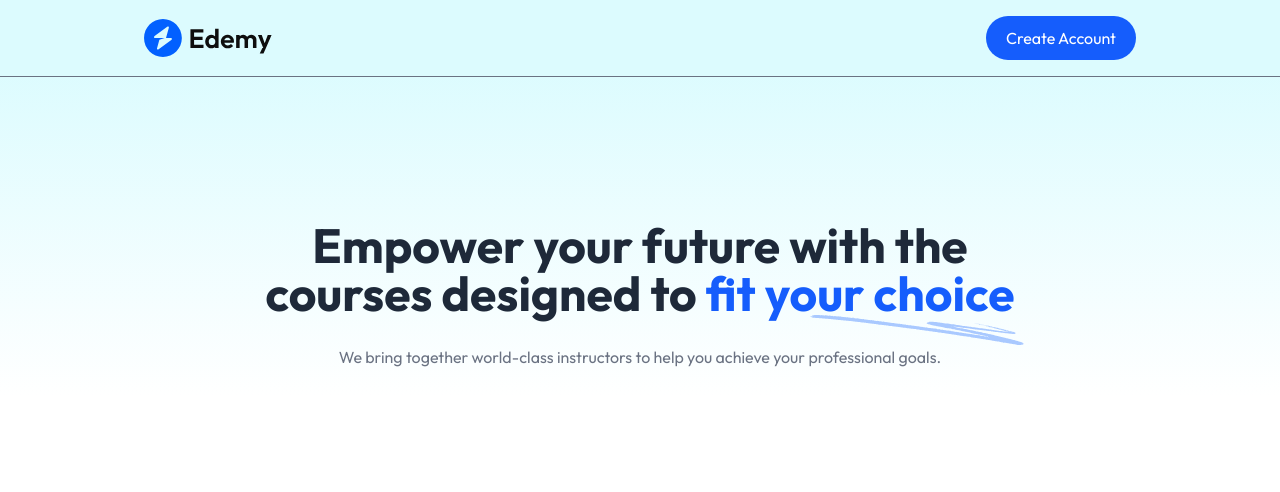
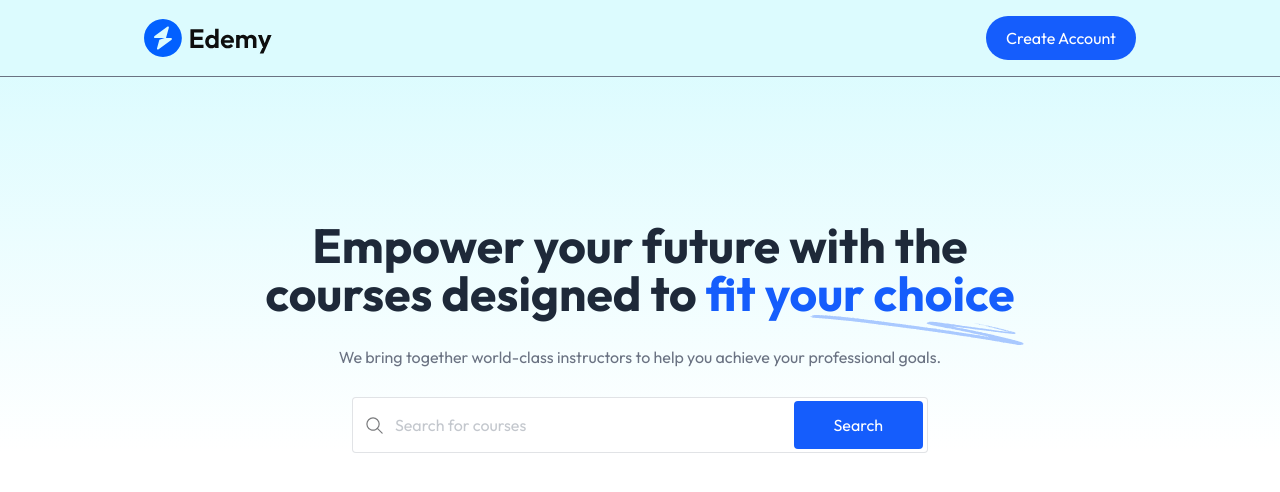
Before and after one commit to biswaslohani123/Learning-Management-System, a React (Vite) app in the folder frontend/: page / in a window 1280 px wide. Shown: the top 492 px of the page. Built offline with nearby package versions, Linux system fonts and the light colour scheme; no server answers; a web font is replaced by a local one.

Commit message:
completed search bar section

```diff
--- a/frontend/src/components/Students/Hero.jsx
+++ b/frontend/src/components/Students/Hero.jsx
@@ -1,5 +1,6 @@
 import React from 'react'
 import { assets } from '../../assets/assets'
+import SearchBar from './SearchBar'
 
 const Hero = () => {
   return (
@@ -11,6 +12,8 @@
 
       <p className='md:hidden text-gray-500 max-w-sm mx-auto'>We bring together world-class instructors to help you achieve your professional goals.</p>
 
+      <SearchBar/>
+
     </div>
   )
 }
--- a/frontend/src/components/Students/SearchBar.jsx
+++ b/frontend/src/components/Students/SearchBar.jsx
@@ -1,10 +1,29 @@
-import React from 'react'
+import React, { useState } from 'react'
+import { assets } from '../../assets/assets'
+import { useNavigate } from 'react-router-dom'
 
-const SearchBar = () => {
+const SearchBar = ({data}) => {
+
+
+    const navigate = useNavigate();
+    const [input, setInput] = useState(data ? data : '')
+
+    const onSearchHandler = (e) => {
+
+        e.preventDefault();
+        navigate('/course-list/' + input)
+    }
+
   return (
-    <div>
 
-    </div>
+      <form onSubmit={onSearchHandler} className='max-w-xl w-full  md:h-14 h-12 flex items-center bg-white border border-gray-500/20 rounded '>
+        <img src={assets.search_icon} alt="" className='md:w-auto w-10 px-3' />
+
+        <input onChange={e => setInput(e.target.value)} value={input} type="text" placeholder='Search for courses' className='w-full h-full outline-none text-gray-500/80' />
+        <button type='submit' className='bg-blue-600 rounded text-white md:px-10 px-7 md:py-3 py-2 mx-1 cursor-pointer'>Search</button>
+
+      </form>
+
   )
 }
 
--- a/frontend/src/pages/Student/Home.jsx
+++ b/frontend/src/pages/Student/Home.jsx
@@ -1,11 +1,13 @@
 import React from 'react'
 import Hero from '../../components/Students/Hero'
+
 
 
 const Home = () => {
   return (
     <div className='flex flex-col items-center space-y-7 text-center'>
       <Hero/>
+
     </div>
   )
 }
```
